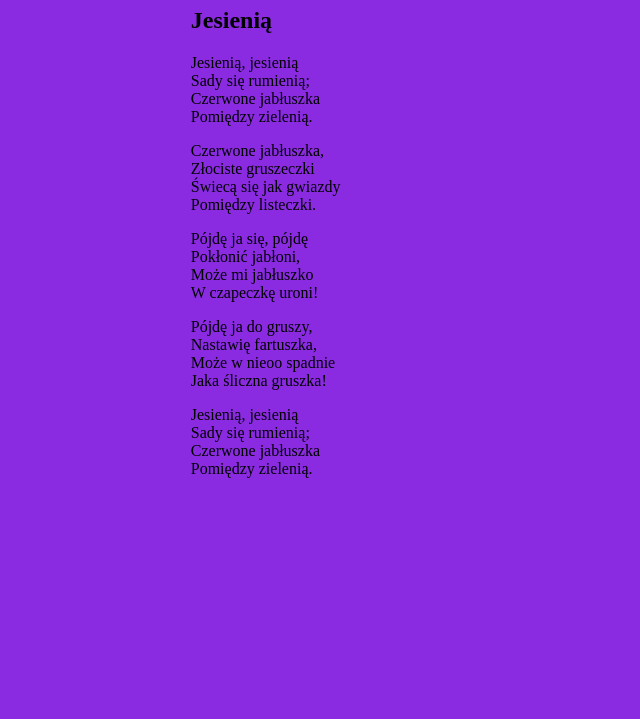
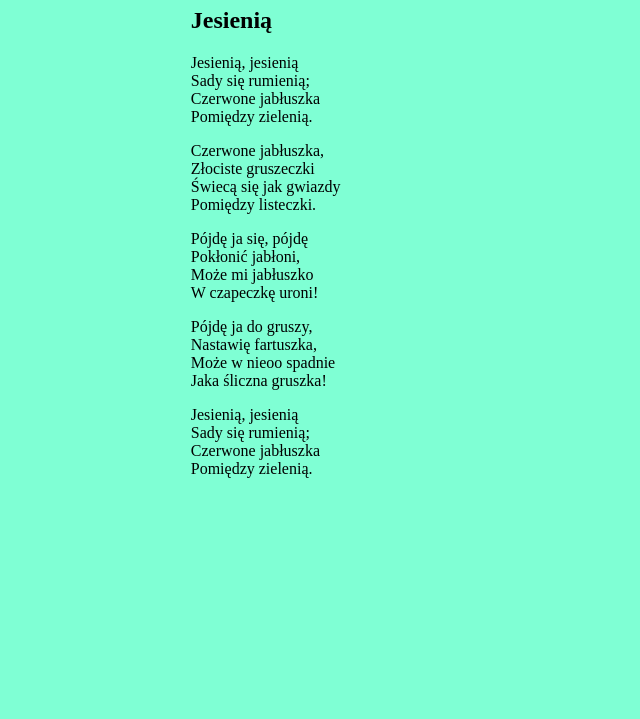
Before and after one commit to malwil-dv/Wiersz, a plain HTML site: page index.html in a window 1280 px wide. Shown: the part 81-800 px from the top of the page, without its empty margins (319-959 px from the left). Drawn offline with Linux system fonts and the light colour scheme.

Commit message:
Change background color

```diff
--- a/style.css
+++ b/style.css
@@ -1,6 +1,6 @@
 body {
     text-align:center;
-    background-color: blueviolet;
+    background-color:aquamarine;
 }
 
 .container {
```
